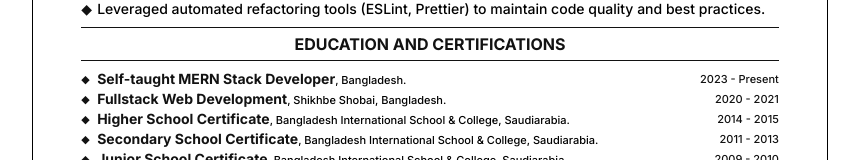
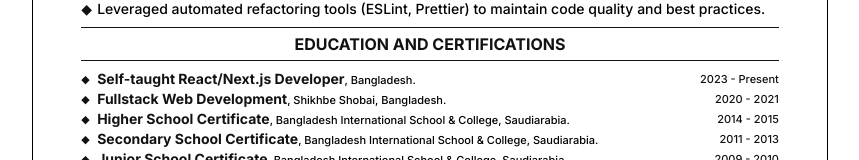
Before and after one commit to webdevsk/next-resume, a Next.js app: page /template1 in a window 1280 px wide. Shown: the part 1448-1608 px from the top of the page, without its empty margins (338-1197 px from the left). Built offline with nearby package versions, Linux system fonts and the light colour scheme.

Commit message:
Updated resume

```diff
--- a/src/data/resume.js
+++ b/src/data/resume.js
@@ -362,7 +362,7 @@ const resume = {
     ],
     educations: [
       {
-        title: "Self-taught MERN Stack Developer",
+        title: "Self-taught React/Next.js Developer",
         institute: null,
         location: "Bangladesh",
         dateFrom: "2023",
```
